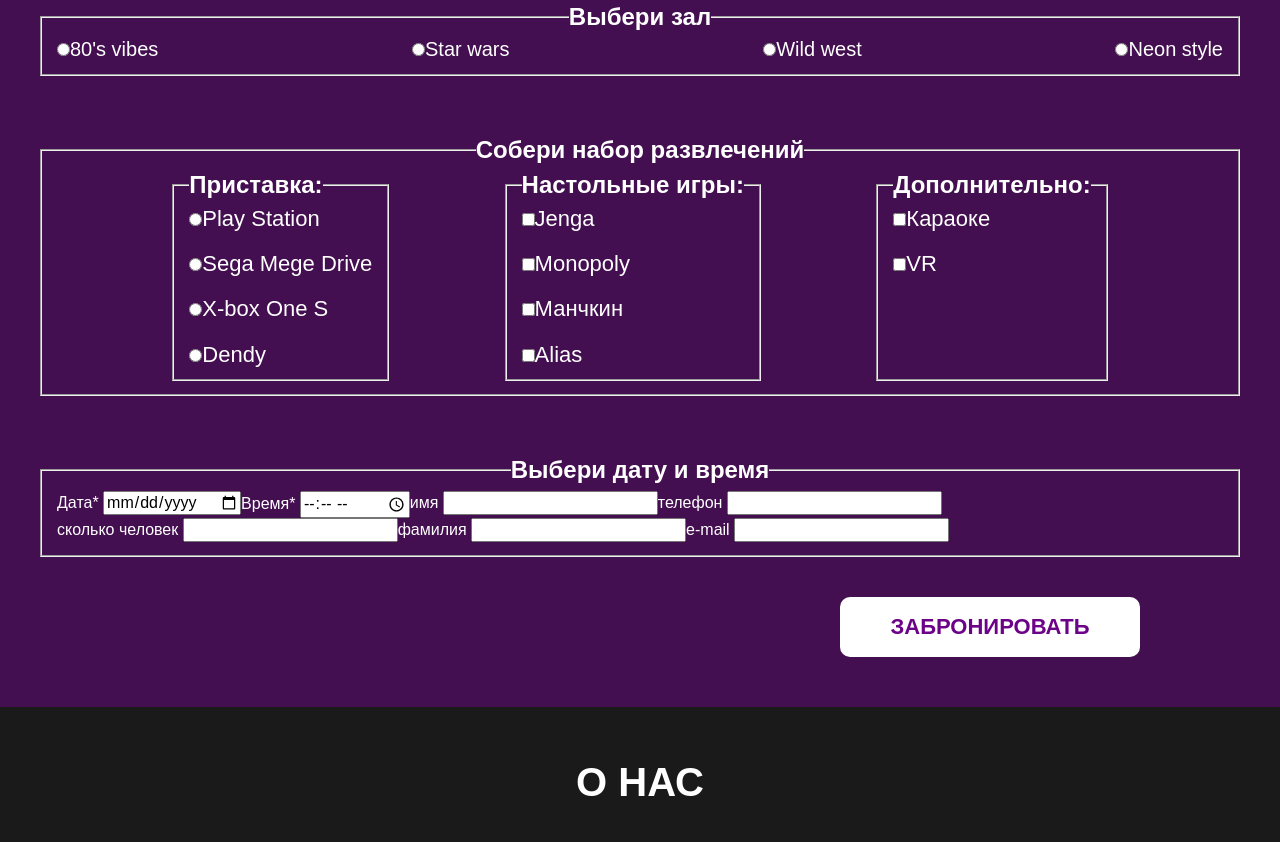
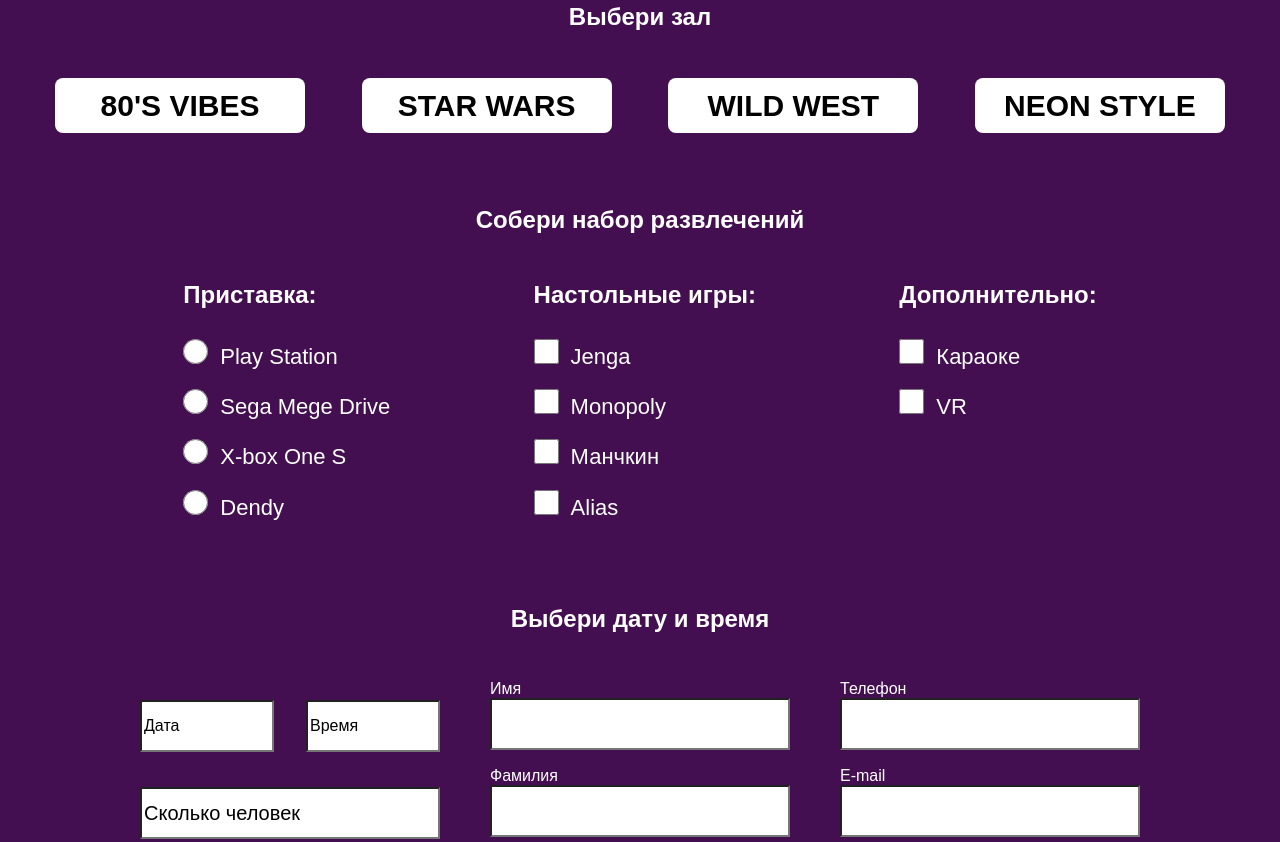
Before and after one commit to StasVZ/go, a plain HTML site: page index.html in a window 1280 px wide. Shown: the part 2910-3752 px from the top of the page. Drawn offline with Linux system fonts and the light colour scheme.

Commit message:
file mod

```diff
--- a/css/reserv.css
+++ b/css/reserv.css
@@ -1,3 +1,7 @@
+fieldset {
+  border: none;
+}
+
 .reserv {
   background: #440f51;
 }
@@ -29,6 +33,7 @@
   line-height: 117%;
   text-align: center;
   color: #fff;
+  margin-bottom: 40px;
 }
 
 .entertainment {
@@ -46,6 +51,7 @@
   font-size: 24px;
   line-height: 117%;
   color: #fff;
+  margin-bottom: 23px;
 }
 
 .entertainment__console:not(:last-child),
@@ -81,4 +87,62 @@ color: #fff;
 .reserv__dates {
   display: flex;
   flex-wrap: wrap;
+  gap: 15px 50px;
+  justify-content: center;
 }
+
+.reserv__hall-radio {
+  display: none;
+}
+
+.reserv__hall {
+  border-radius: 8px;
+  width: 250px;
+  height: 55px;
+  background: #fff;
+  font-weight: 700;
+  font-size: 30px;
+  line-height: 133%;
+  text-transform: uppercase;
+  text-align: center;
+  color: #000;
+  padding: 8px 15px;
+}
+
+.reserv__date-time{
+  width: 134px;
+  height: 52px;
+  background: #fff;
+
+}
+
+.reserv__date-input {
+  width: 300px;
+  height: 52px;
+  background: #fff;
+}
+
+.entertainment__console-radio{
+  width: 25px;
+  height: 25px;
+  margin-right: 12px;
+  border-radius: 50%;
+}
+
+.entertainment__boar-games-radio,
+.entertainment__additionally-checkbox {
+  width: 25px;
+  height: 25px;
+  margin-right: 12px;
+}
+
+.reserv__wrapper{
+  display: flex;
+  width: 300px;
+  gap:32px;
+  padding-top: 1em;
+}
+
+.reserv__date-human {
+  padding-top: 1em;
+}
--- a/index.html
+++ b/index.html
@@ -187,25 +187,31 @@
 
               <fieldset class="reserv__fieldset reserv__dates">
                 <legend class="reserv__subtitle">Выбери дату и время</legend>
-                <label class="reserv__date"> Дата*
-                  <input class="reserv__date-input" type="date" name="date" required>
-                </label>
-                <label class="reserv__date"> Время*
-                  <input class="reserv__date-input" type="time" name="time" required>
-                </label>
-                <label class="reserv__date"> имя
+                <div class="reserv__wrapper">
+                  <label class="reserv__date">
+                    <input class="reserv__date-time" type="text" name="date" value="Дата" required>
+                  </label>
+                  <label class="reserv__date">
+                    <input class="reserv__date-time" type="text" name="time" value="Время" required>
+                  </label>
+                </div>
+                <label class="reserv__date">
+                  <p>Имя</p>
                   <input class="reserv__date-input" type="text" name="name" required>
                 </label>
-                <label class="reserv__date"> телефон
+                <label class="reserv__date">
+                  <p>Телефон</p>
                   <input class="reserv__date-input" type="number" name="tel" required>
                 </label>
-                  <label class="reserv__date"> сколько человек
-                <input class="reserv__date-input" type="number" name="number" required>
+                  <label class="reserv__date-human">
+                <input class="reserv__date-input" type="text" name="number" required value="Сколько человек">
                   </label>
-                <label class="reserv__date"> фамилия
+                <label class="reserv__date">
+                  <p>Фамилия</p>
                   <input class="reserv__date-input" type="text" name=" surname" required>
                 </label>
-                <label class="reserv__date"> e-mail
+                <label class="reserv__date">
+                  <p>Е-mail</p>
                   <input class="reserv__date-input" type="email" name=" email" required>
                 </label>
 
```
